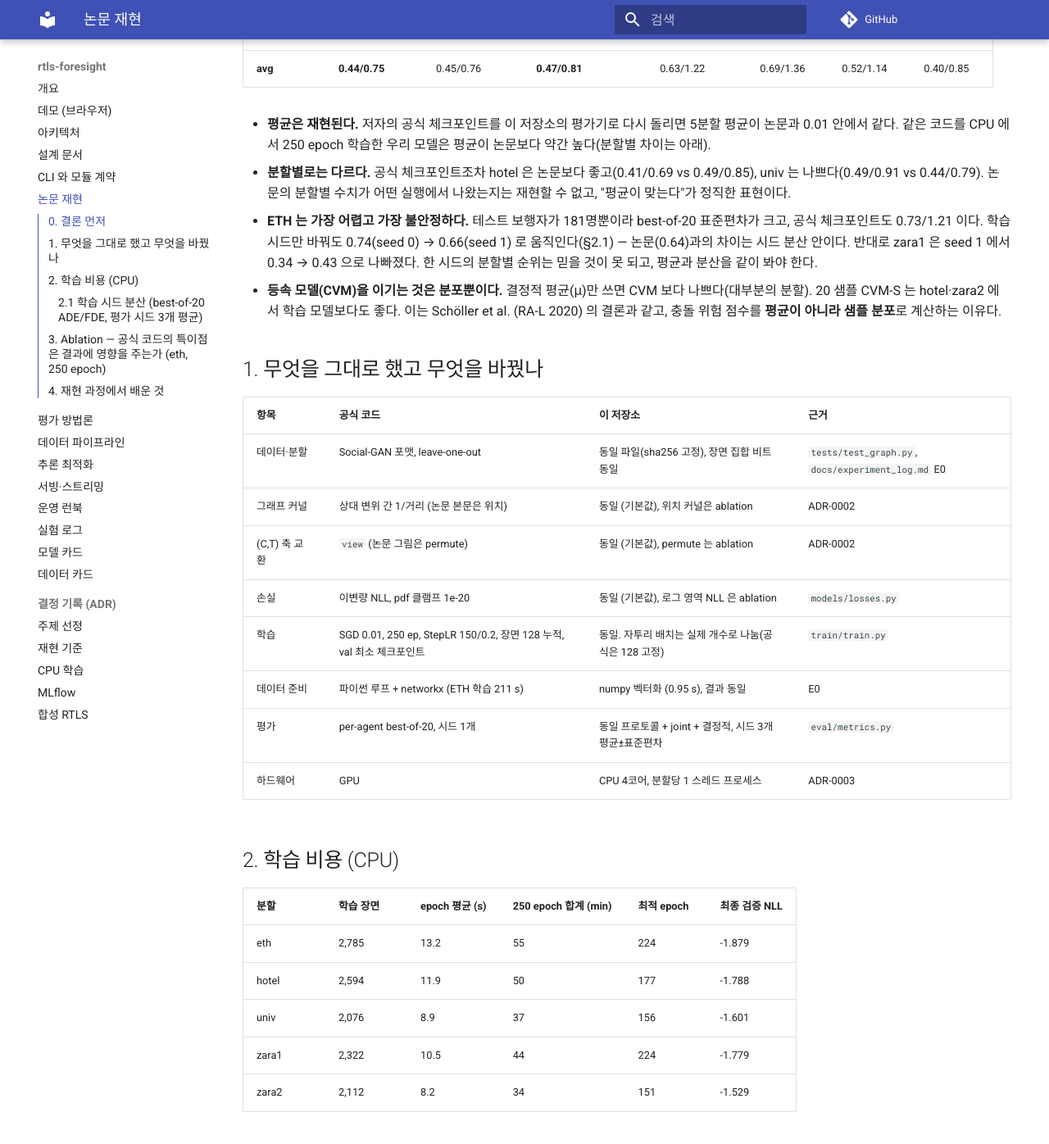
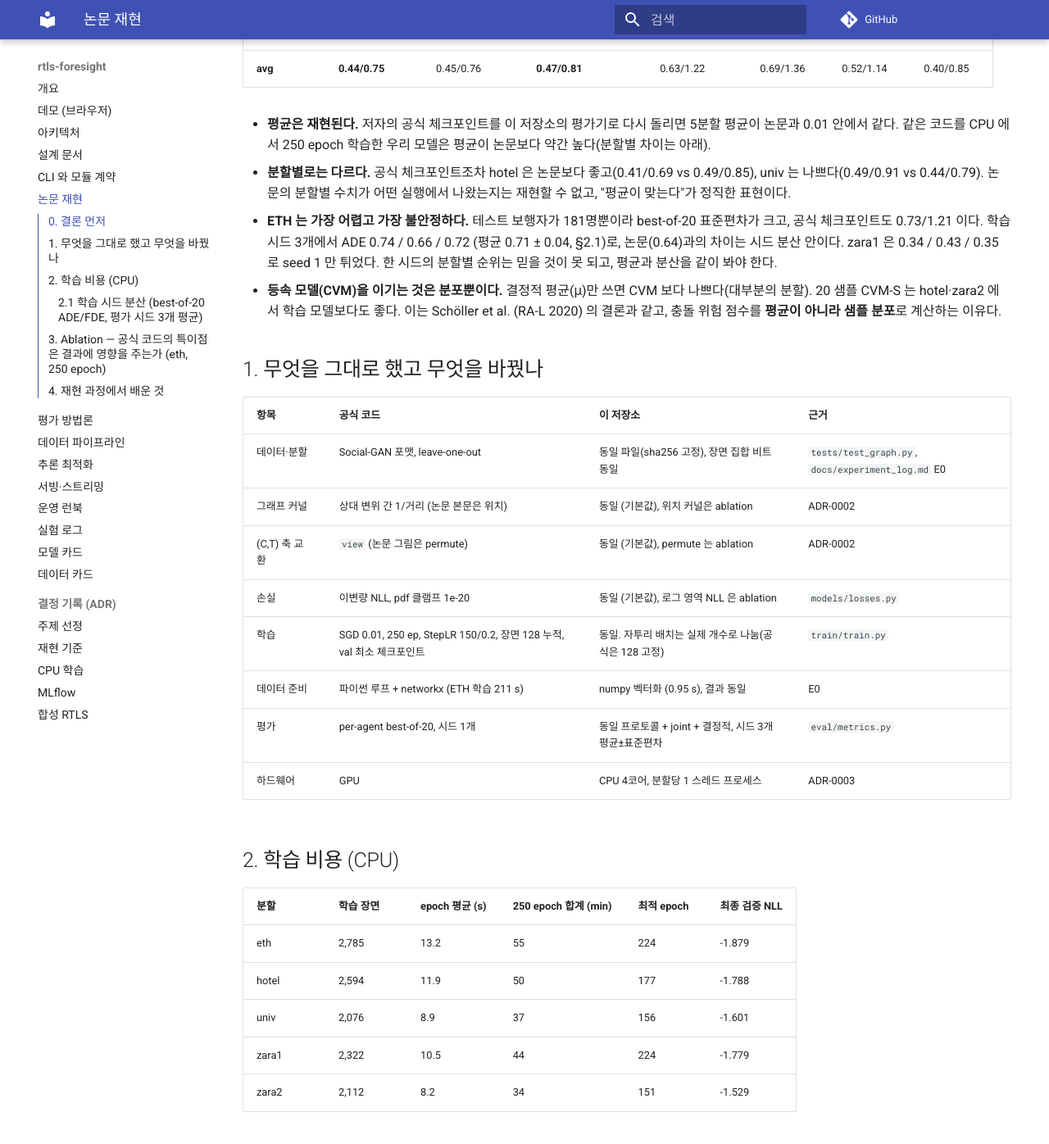
Before and after one commit to sokldjs554/rtls-foresight, an MkDocs documentation site: the page built from docs/paper_reproduction.md, in a window 1280 px wide and 1400 px high, scrolled down 534 px. Shown: the top 1396 px of the window at 82% size. Built offline with MkDocs 1.6.1 and Material for MkDocs 9.7.7, drawn with Linux system fonts in a browser that asks for light colours; comment, search, counter and statistics services are not loaded; some of the changed text lies outside the part shown.

Commit message:
results: 학습 시드 2 완료 (5분할) — 시드 3개 평균·표준편차로 재현 서술 갱신
Co-Authored-By: Claude Fable 5.1 <noreply@anthropic.com>
Claude-Session: https://claude.ai/code/session_01K19zSizQ8t8sjDzMhRwZeH

```diff
--- a/docs/paper_reproduction.md
+++ b/docs/paper_reproduction.md
@@ -21,8 +21,8 @@ CVPR 2020, **Table 1** (ETH/UCY 5개 분할, 관측 8 프레임 → 예측 12
 - **분할별로는 다르다.** 공식 체크포인트조차 hotel 은 논문보다 좋고(0.41/0.69 vs 0.49/0.85), univ 는 나쁘다(0.49/0.91 vs 0.44/0.79).
   논문의 분할별 수치가 어떤 실행에서 나왔는지는 재현할 수 없고, "평균이 맞는다"가 정직한 표현이다.
 - **ETH 는 가장 어렵고 가장 불안정하다.** 테스트 보행자가 181명뿐이라 best-of-20 표준편차가 크고, 공식 체크포인트도 0.73/1.21 이다.
-  학습 시드만 바꿔도 0.74(seed 0) → 0.66(seed 1) 로 움직인다(§2.1) — 논문(0.64)과의 차이는 시드 분산 안이다.
-  반대로 zara1 은 seed 1 에서 0.34 → 0.43 으로 나빠졌다. 한 시드의 분할별 순위는 믿을 것이 못 되고, 평균과 분산을 같이 봐야 한다.
+  학습 시드 3개에서 ADE 0.74 / 0.66 / 0.72 (평균 0.71 ± 0.04, §2.1)로, 논문(0.64)과의 차이는 시드 분산 안이다.
+  zara1 은 0.34 / 0.43 / 0.35 로 seed 1 만 튀었다. 한 시드의 분할별 순위는 믿을 것이 못 되고, 평균과 분산을 같이 봐야 한다.
 - **등속 모델(CVM)을 이기는 것은 분포뿐이다.** 결정적 평균(μ)만 쓰면 CVM 보다 나쁘다(대부분의 분할). 20 샘플 CVM-S 는 hotel·zara2 에서 학습 모델보다도 좋다.
   이는 Schöller et al. (RA-L 2020) 의 결론과 같고, 충돌 위험 점수를 **평균이 아니라 샘플 분포**로 계산하는 이유다.
 
@@ -59,11 +59,11 @@ CVPR 2020, **Table 1** (ETH/UCY 5개 분할, 관측 8 프레임 → 예측 12
 | eth | 0.74/1.32 | 0.66/1.18 | 0.72/1.17 | 0.707 ± 0.042 |
 | hotel | 0.46/0.77 | 0.43/0.76 | 0.44/0.69 | 0.443 ± 0.014 |
 | univ | 0.47/0.86 | 0.53/0.98 | 0.49/0.87 | 0.496 ± 0.035 |
-| zara1 | 0.34/0.54 | 0.43/0.70 | - | 0.387 ± 0.060 |
-| zara2 | 0.33/0.55 | 0.34/0.54 | - | 0.335 ± 0.003 |
+| zara1 | 0.34/0.54 | 0.43/0.70 | 0.35/0.53 | 0.375 ± 0.048 |
+| zara2 | 0.33/0.55 | 0.34/0.54 | 0.34/0.54 | 0.337 ± 0.005 |
 <!-- SEEDS_TABLE:END -->
 
-같은 설정으로 학습 시드만 바꾼 결과. 표준편차는 표본 표준편차(ddof=1)이며, 아직 끝나지 않은 시드는 `-` 로 표시된다.
+같은 설정으로 학습 시드만 바꾼 결과. 표준편차는 표본 표준편차(ddof=1). 3시드 평균의 5분할 평균 ADE 는 0.472 (seed 0 만으로는 0.47, 논문 0.44).
 학습 시드 간 차이가 평가 시드 간 차이(±0.01)보다 크므로, 논문과의 0.03 차이나 ablation 의 0.01 단위 차이는
 이 표의 분산 안에서 읽어야 한다.
 
```
Also changed, not shown: README.md (+3 -2 lines), 7 other files.
